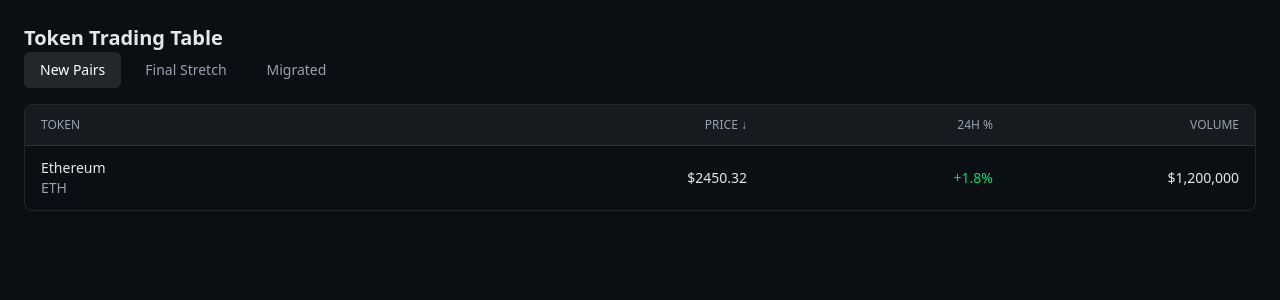
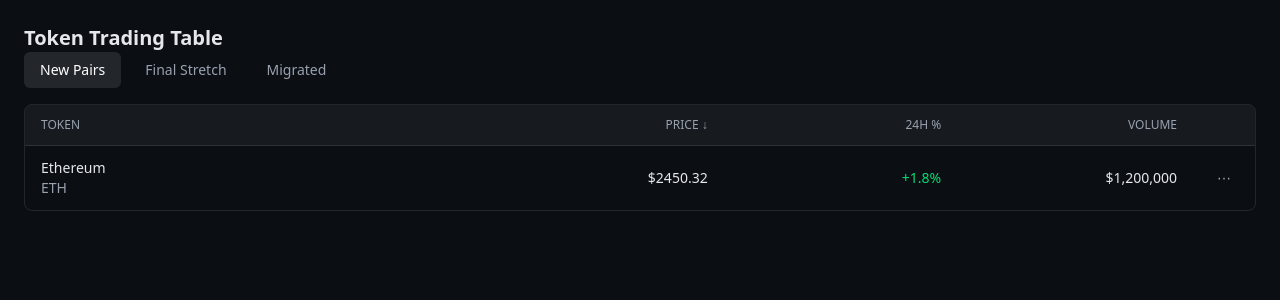
Before and after one commit to lakshman-nanchari/token-trading-table, a Next.js app: page / in a window 1280 px wide. Shown: the top 300 px of the page. Built offline with nearby package versions, Linux system fonts and the light colour scheme.

Commit message:
feat: add row action popover to token table

```diff
--- /dev/null
+++ b/src/components/table/RowActions.tsx
@@ -0,0 +1,42 @@
+"use client";
+
+import * as Popover from "@radix-ui/react-popover";
+
+interface Props {
+  onView: () => void;
+  onCopy: () => void;
+}
+
+export default function RowActions({ onView, onCopy }: Props) {
+  return (
+    <Popover.Root>
+      <Popover.Trigger asChild>
+        <button className="px-2 py-1 text-gray-400 hover:text-white">
+          ⋯
+        </button>
+      </Popover.Trigger>
+
+      <Popover.Portal>
+        <Popover.Content
+          side="bottom"
+          align="end"
+          className="rounded-md bg-black p-2 text-sm text-white shadow-md"
+        >
+          <button
+            onClick={onView}
+            className="block w-full rounded px-2 py-1 text-left hover:bg-white/10"
+          >
+            View Details
+          </button>
+
+          <button
+            onClick={onCopy}
+            className="block w-full rounded px-2 py-1 text-left hover:bg-white/10"
+          >
+            Copy Symbol
+          </button>
+        </Popover.Content>
+      </Popover.Portal>
+    </Popover.Root>
+  );
+}
--- a/src/components/table/TableHeader.tsx
+++ b/src/components/table/TableHeader.tsx
@@ -51,6 +51,8 @@ export default function TableHeader({
         </Tooltip>
         </th>
 
+        <th className="px-4 py-3 w-[5%]"></th>
+
       </tr>
     </thead>
   );
--- a/src/components/table/TokenRow.tsx
+++ b/src/components/table/TokenRow.tsx
@@ -1,4 +1,6 @@
 import { Token } from "@/types/token";
+import RowActions from "./RowActions";
+
 
 interface Props {
     token: Token;
@@ -30,6 +32,14 @@ export default function TokenRow({token}: Props) {
             <td className="px-4 py-3 text-right w-[20%]">
                 ${token.volume.toLocaleString()}
             </td>
+
+            <td className="px-4 py-3 text-right w-[5%]">
+                <RowActions
+                    onView={() => alert(`Viewing ${token.name}`)}
+                    onCopy={() => navigator.clipboard.writeText(token.symbol)}
+                />
+            </td>
+
         </tr>
     );
 }
```
